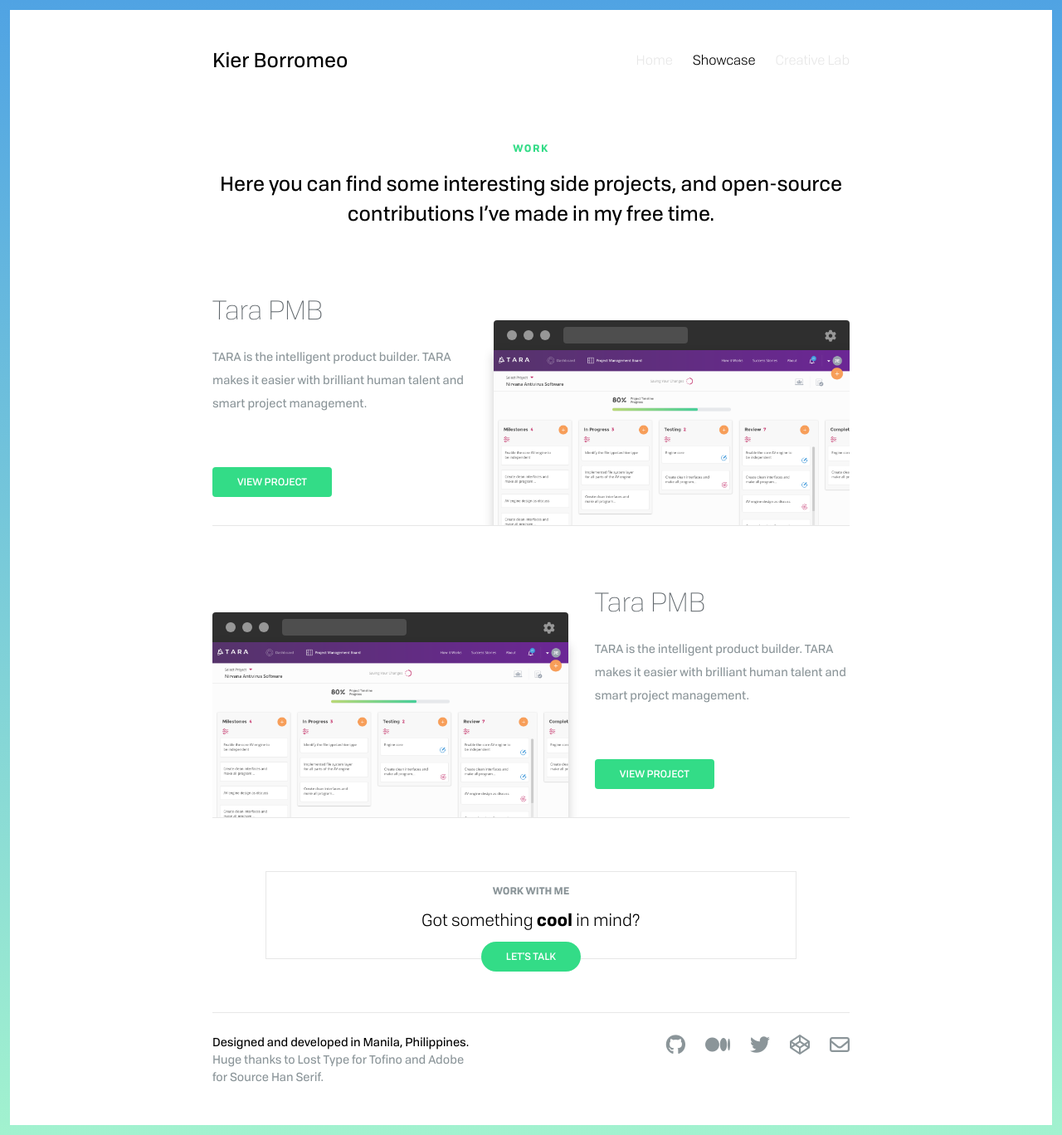
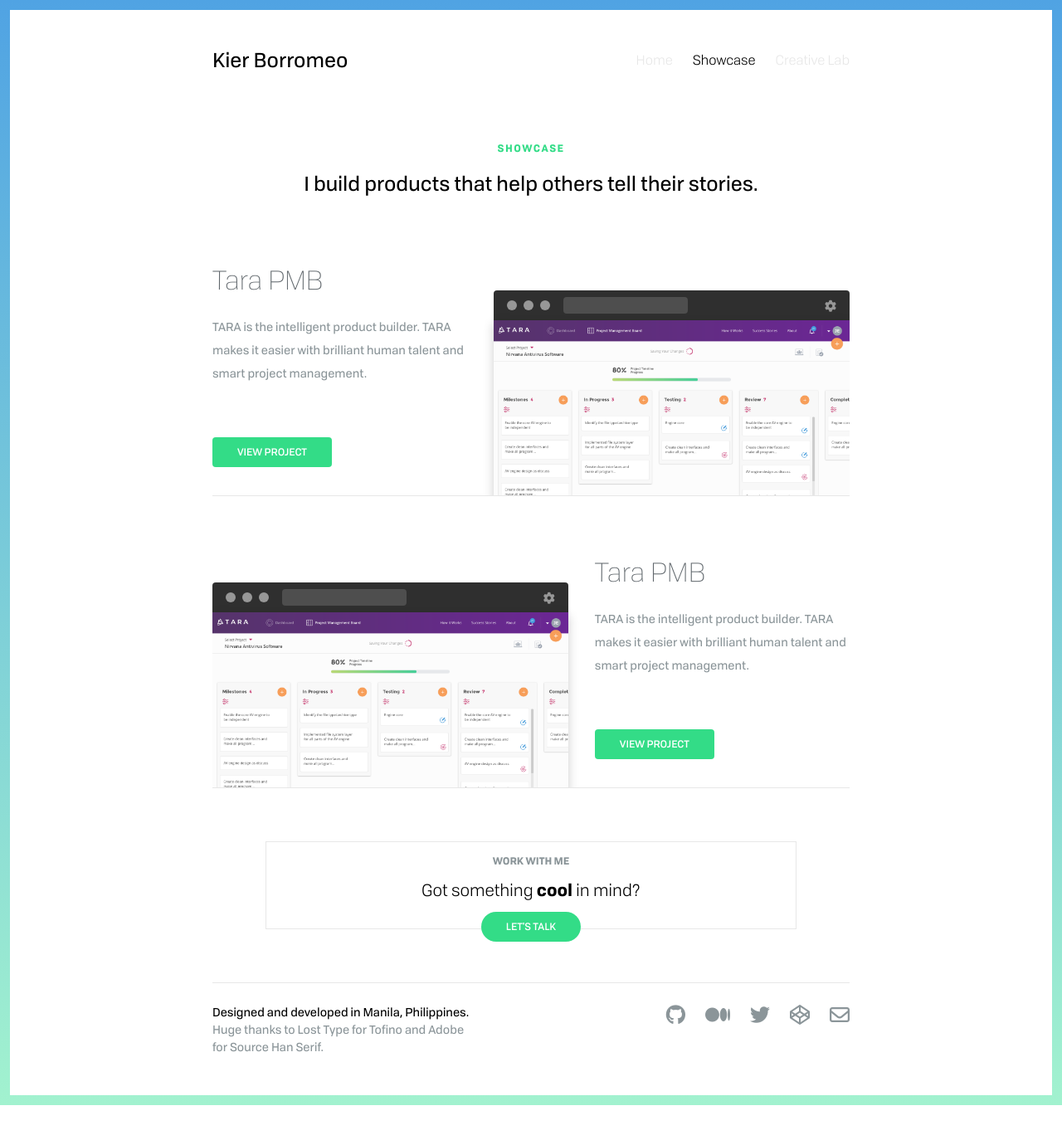
Before and after one commit to srph/websait, a Jekyll site: the page built from showcase.html, in a window 1280 px wide. Shown: the whole page at 83% size. Built offline with Jekyll 4.4.1, drawn with Linux system fonts in a browser that asks for light colours; nearby versions of some CDN libraries; after the commit the page ends 1332 px from its top, so only the background shows below that.

Commit message:
Showcase

```diff
--- a/showcase.html
+++ b/showcase.html
@@ -21,8 +21,8 @@
 <div class="container">
 
   <div class="formatted-content -intro">
-    <h6 class="heading">Work</h6>
-    <p class="body">Here you can find some interesting side projects, and open-source contributions I’ve made in my free time.</p>
+    <h6 class="heading">Showcase</h6>
+    <p class="body">I build products that help others tell their stories.</p>
   </div>
 
   <section>
```
